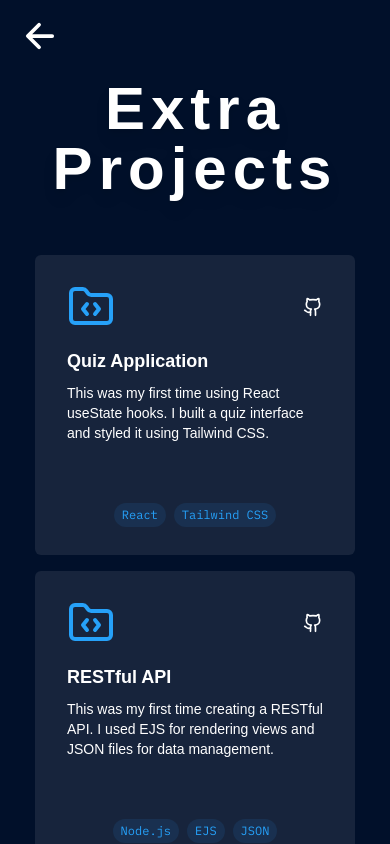
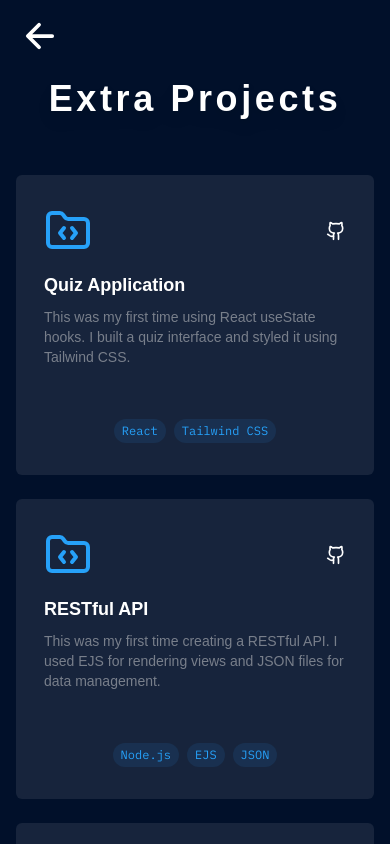
Before and after one commit to sshafe928/portfolio_2025, a Next.js app: page /projects in a window 390 px wide. Shown: the top 844 px of the page. Built offline with nearby package versions, Linux system fonts and the light colour scheme.

Commit message:
fixing up responsiveness

```diff
--- a/src/app/components/project.jsx
+++ b/src/app/components/project.jsx
@@ -70,17 +70,22 @@ const Project = () =>{
     ]
     return (
         <>
-        <div className="flex flex-wrap gap-4 justify-center">
+        <div className="flex flex-wrap gap-6 justify-center">
             {projects.map((project) => (
                 <div
                 key={project.id}
-                className="group bg-grey/10 p-4 px-8 py-7 rounded-md w-80 flex flex-col justify-between h-full min-h-[300px] transition-all duration-300 ease-in-out hover:-translate-y-2"
+                className="group bg-grey/10 px-7 py-8 rounded-md w-full sm:w-[22rem] flex flex-col justify-between min-h-[300px] transition-all duration-300 ease-in-out hover:-translate-y-2"
                 >
                 {/* Top Section */}
                 <div>
                     <div className="flex items-center mb-4">
                     <LuFolderCode className="text-blue text-5xl" />
-                    <a href={project.gitLink} target="_blank" rel="noopener noreferrer" className="ml-auto">
+                    <a
+                        href={project.gitLink}
+                        target="_blank"
+                        rel="noopener noreferrer"
+                        className="ml-auto"
+                    >
                         <LuGithub className="text-white group-hover:text-blue hover:text-blue-500 transition-colors duration-300 text-xl" />
                     </a>
                     </div>
@@ -89,7 +94,7 @@ const Project = () =>{
                     <h2 className="text-white text-lg font-bold group-hover:text-blue transition-colors duration-300">
                         {project.name}
                     </h2>
-                    <p className="text-white text-sm mt-2">{project.desc}</p>
+                    <p className="text-grey/50 text-sm mt-2">{project.desc}</p>
                     </div>
                 </div>
 
@@ -108,6 +113,7 @@ const Project = () =>{
             ))}
         </div>
 
+
         </>
     )
 }
--- a/src/app/projects/page.jsx
+++ b/src/app/projects/page.jsx
@@ -10,14 +10,15 @@ const extraProjects = () => {
             <button><IoArrowBackOutline className='text-white w-12 h-10 m-4 '/></button>
             </a>
 
-            <div className="mx-auto max-w-screen-xl">
-                <h1 className="text-white text-6xl font-extrabold text-center tracking-widest drop-shadow-lg mb-14">
+            <div className="mx-auto max-w-screen-2xl px-4 sm:px-6 lg:px-8">
+                <h1 className="text-white text-4xl sm:text-5xl lg:text-6xl font-extrabold text-center tracking-widest drop-shadow-lg mb-14">
                     Extra Projects
                 </h1>
 
                 <Project />
             </div>
 
+
         </>
     )
 }
```
